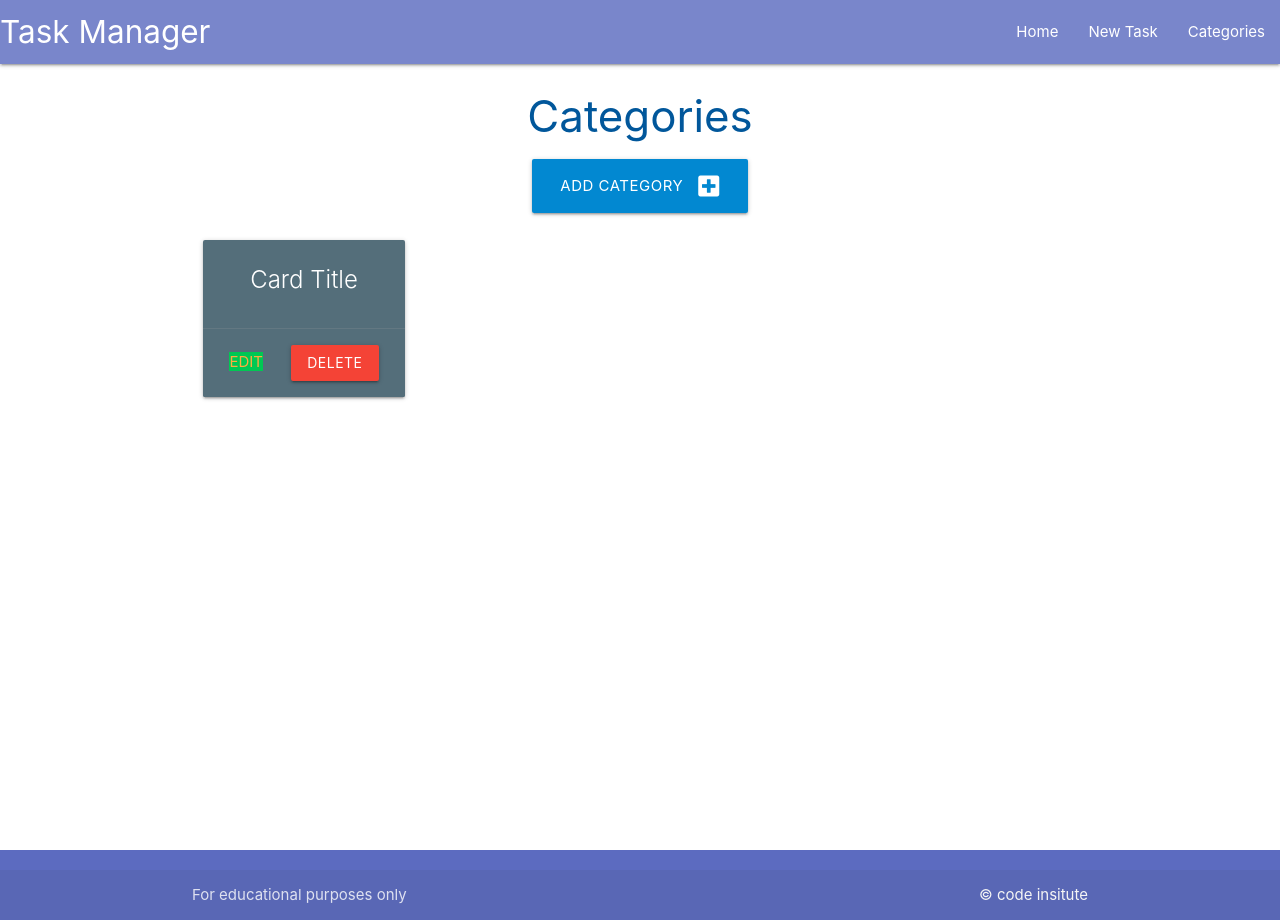
After one commit to Christoph33one/materialize-framework, a Flask app: page /categories in a window 1280 px wide. The commit adds this page. Run offline with Flask 2, Linux system fonts and the light colour scheme.

Commit message:
added form in add_categories file, added new route with POST, GET method for submitt button to send data

```diff
--- a/taskmanager/routes.py
+++ b/taskmanager/routes.py
@@ -1,8 +1,23 @@
-from flask import render_template
+from flask import render_template, request, redirect, url_for
 from taskmanager import app, db
 from taskmanager.models import Category, Task
 
 
 @app.route("/")
 def home():
-    return render_template("base.html")
+    return render_template("tasks.html")
+
+
+@app.route("/categories")
+def categories():
+    return render_template("categories.html")
+
+
+@app.route("/add_category", methods=["GET", "POST"])
+def add_category():
+    if request.method == "POST":
+        category = Category(category_name=request.form.get("category_name"))
+        db.session.add(category)
+        db.session.commit()
+        return redirect(url_for("categories"))
+    return render_template("add_category.html")
--- a/taskmanager/templates/base.html
+++ b/taskmanager/templates/base.html
@@ -6,7 +6,7 @@
     <meta name="viewport" content="width=device-width, initial-scale=1.0">
     <link rel="stylesheet" href="https://cdnjs.cloudflare.com/ajax/libs/font-awesome/5.15.3/css/all.min.css"
         integrity="sha512-iBBXm8fW90+nuLcSKlbmrPcLa0OT92xO1BIsZ+ywDWZCvqsWgccV3gFoRBv0z+8dLJgyAHIhR35VZc2oM/gI1w=="
-        crossorigin="anonymous" referrerpolicy="no-referrer" />
+        crossorigin="anonymous" referrerpolicy="no-referrer">
     <link rel="stylesheet" href="https://cdnjs.cloudflare.com/ajax/libs/materialize/1.0.0/css/materialize.min.css">
     <link rel="stylesheet" href="{{ url_for('static', filename='css/style.css') }}" type="text/css">
     <title>Task Manager</title>
@@ -14,14 +14,14 @@
 <body>
 
     <header>
-        <nav class=" red accent-2">
+        <nav class=" indigo lighten-2">
             <div class="nav-wrapper">
               <a href="{{ url_for( 'home') }}" class="brand-logo">Task Manager</a>
-              <a href="#" data-target="mobile-demo" class="sidenav-trigger"><i class="fa-light fa-list-check"></i></a>
+              <a href="#" data-target="mobile-demo" class="sidenav-trigger"><i class="fas fa-bars"></i></a> <!--this is a nice touch for a nav bar!-->
               <ul class="right hide-on-med-and-down">
                 <li><a href="{{ url_for( 'home') }}">Home</a></li>
                 <li><a href="">New Task</a></li>
-                <li><a href="">Categories</a></li>
+                <li><a href="{{ url_for( 'categories') }}">Categories</a></li>
               </ul>
             </div>
           </nav>
@@ -29,7 +29,7 @@
           <ul class="sidenav" id="mobile-demo">
             <li><a href="{{ url_for( 'home') }}">Home</a></li>
             <li><a href="">New Task</a></li>
-            <li><a href="">Categories</a></li>
+            <li><a href="{{ url_for( 'categories') }}">Categories</a></li>
           </ul>
     </header>
 
@@ -38,7 +38,7 @@
         {% endblock %}
     </main>
 
-    <footer class="page-footer red accent-3">
+    <footer class="page-footer indigo lighten-1">
         <div class="footer-copyright">
           <div class="container">
             For educational purposes only
--- /dev/null
+++ b/taskmanager/templates/categories.html
@@ -0,0 +1,29 @@
+ <!--using the template inheritance method to all base.html markup into similar files-->
+{% extends "base.html" %}
+{% block content %}
+
+<h3 class="light-blue-text text-darken-4 center-align">Categories</h3>
+
+<div class="row">
+    <div class="col s12 center-align">
+        <a href="{{ url_for('add_category') }}" class="btn-large light-blue darken-2">
+            Add Category <i class="fas fa-plus-square right"></i>
+        </a>
+    </div>
+</div>
+
+<div class="row">
+    <div class="col s12 m6 l3">
+      <div class="card blue-grey darken-1 center-align">
+        <div class="card-content white-text">
+          <span class="card-title">Card Title</span>
+        </div>
+        <div class="card-action">
+          <a href="#" class="bnt green accent-4">Edit</a>
+          <a href="#" class="btn red">delete</a>
+        </div>
+      </div>
+    </div>
+  </div>
+
+{% endblock %}
--- /dev/null
+++ b/taskmanager/templates/tasks.html
@@ -0,0 +1,5 @@
+{% extends "base.html" %} <!--- this extends all html from one file into another file using template inheritance-->
+{% block content %}
+<h3 class="light-grey-text text-darken-4 center-align">Tasks</h3>
+
+{% endblock %}
```
Also changed, not shown: taskmanager/templates/add_category.html (added, +29 -0 lines).
